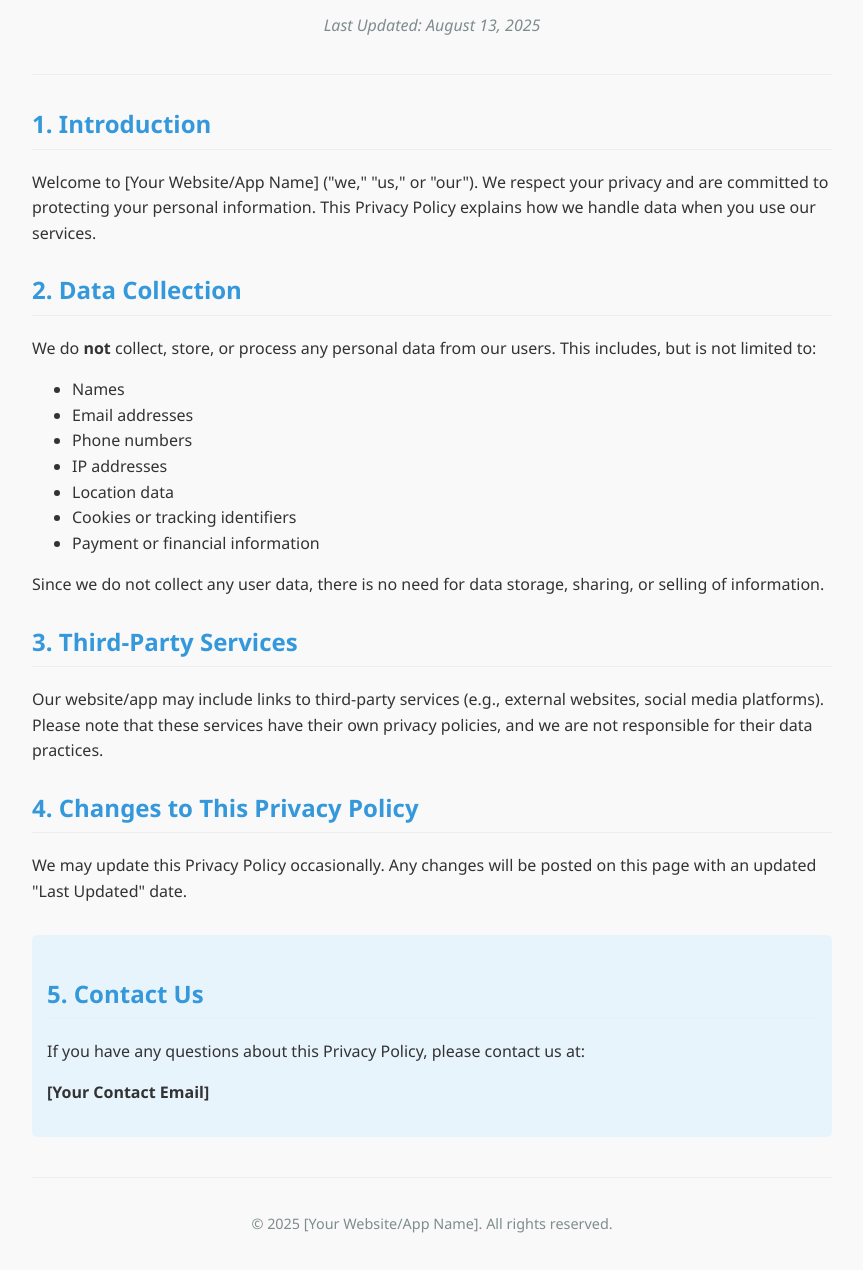
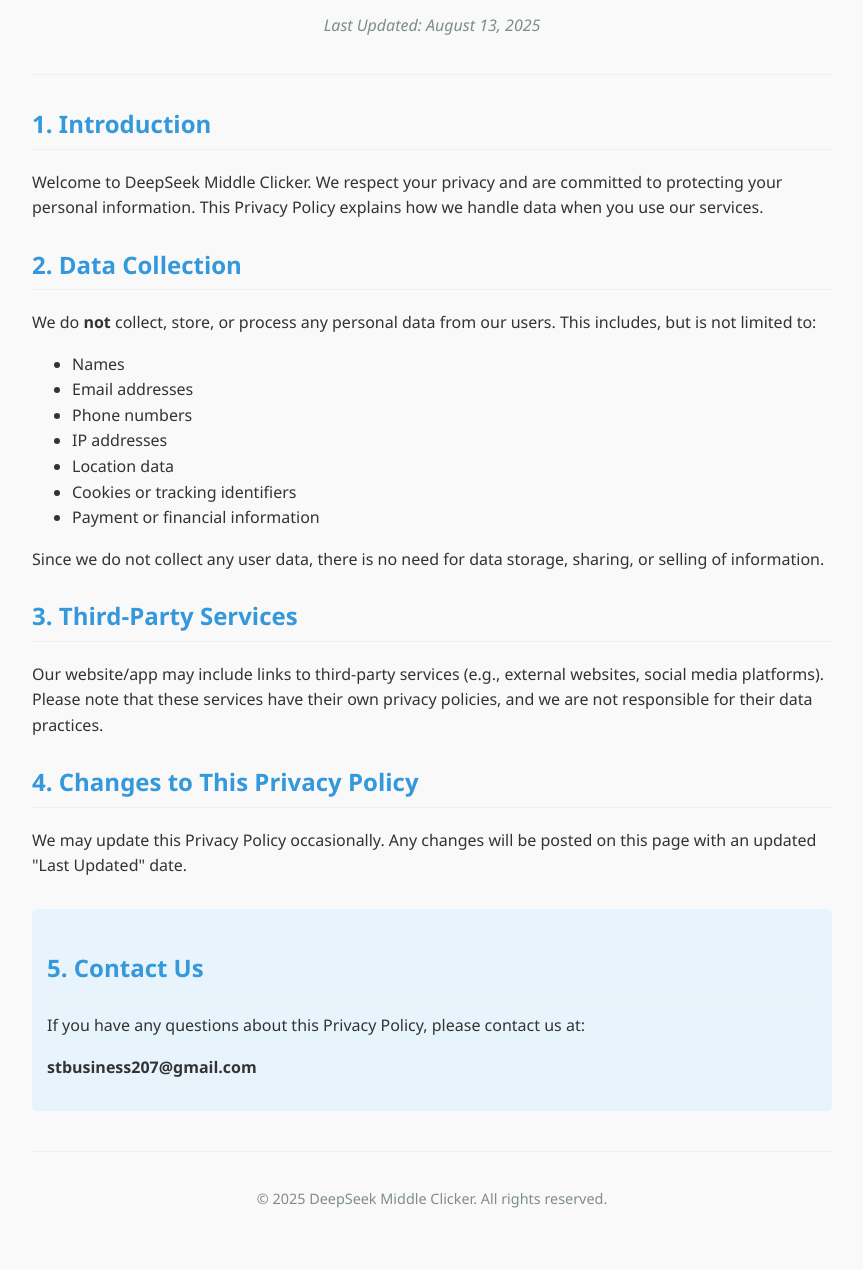
Before and after one commit to SaitamaTechno/deepseek_middle_clicker_privacy_policy, a plain HTML site: page index.html in a window 1280 px wide. Shown: the part 96-1366 px from the top of the page, without its empty margins (208-1071 px from the left). After the commit the page ends 1340 px from the top, so only its background shows below. Drawn offline with Linux system fonts and the light colour scheme.

Commit message:
Update index.html

```diff
--- a/index.html
+++ b/index.html
@@ -3,7 +3,7 @@
 <head>
     <meta charset="UTF-8">
     <meta name="viewport" content="width=device-width, initial-scale=1.0">
-    <title>Privacy Policy - [Your Website/App Name]</title>
+    <title>Privacy Policy - DeepSeek Middle Clicker</title>
     <style>
         body {
             font-family: 'Segoe UI', Tahoma, Geneva, Verdana, sans-serif;
@@ -63,7 +63,7 @@
 
     <section>
         <h2>1. Introduction</h2>
-        <p>Welcome to [Your Website/App Name] ("we," "us," or "our"). We respect your privacy and are committed to protecting your personal information. This Privacy Policy explains how we handle data when you use our services.</p>
+        <p>Welcome to DeepSeek Middle Clicker. We respect your privacy and are committed to protecting your personal information. This Privacy Policy explains how we handle data when you use our services.</p>
     </section>
 
     <section>
@@ -94,11 +94,11 @@
     <section class="contact">
         <h2>5. Contact Us</h2>
         <p>If you have any questions about this Privacy Policy, please contact us at:</p>
-        <p><strong>[Your Contact Email]</strong></p>
+        <p><strong>stbusiness207@gmail.com</strong></p>
     </section>
 
     <footer>
-        <p>&copy; <span id="current-year"></span> [Your Website/App Name]. All rights reserved.</p>
+        <p>&copy; <span id="current-year"></span> DeepSeek Middle Clicker. All rights reserved.</p>
     </footer>
 
     <script>
```
